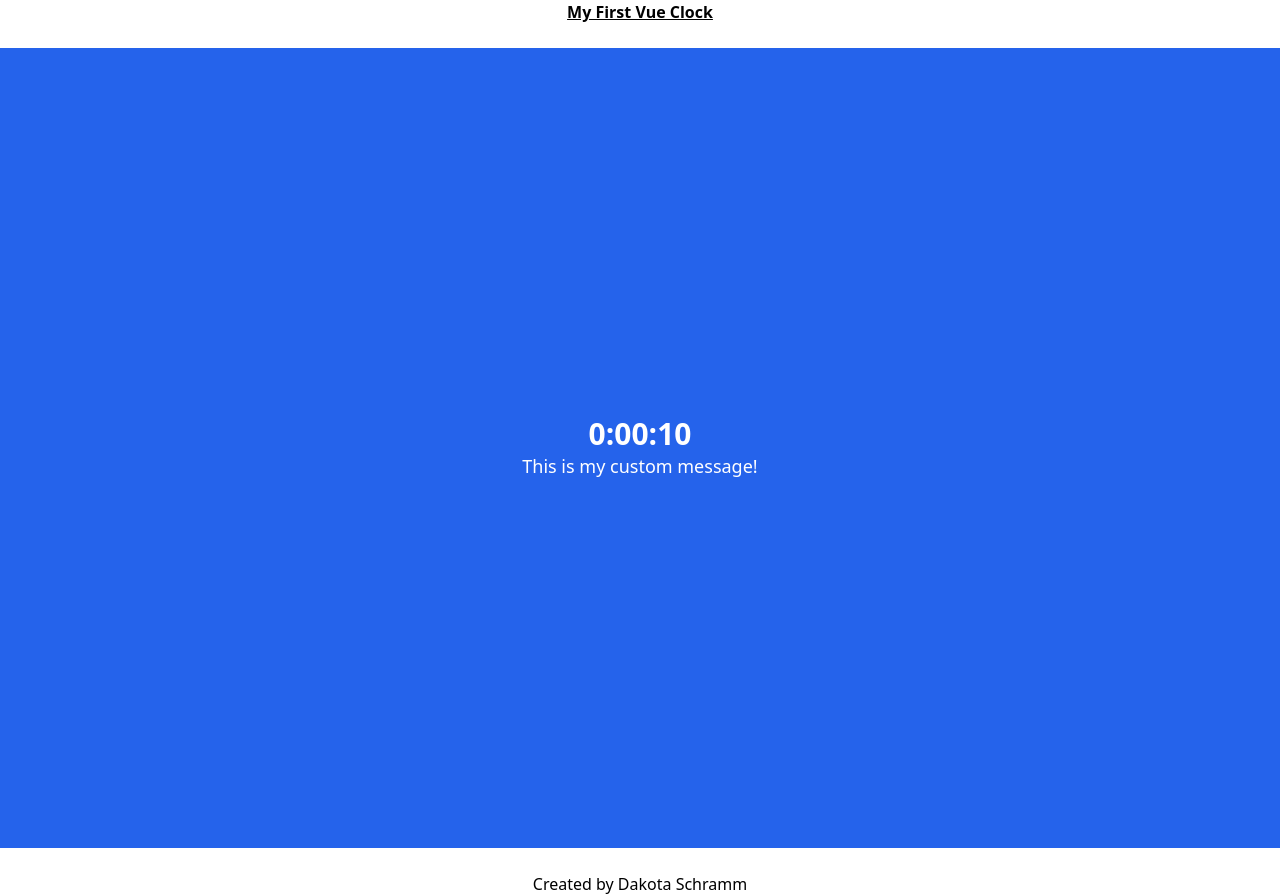
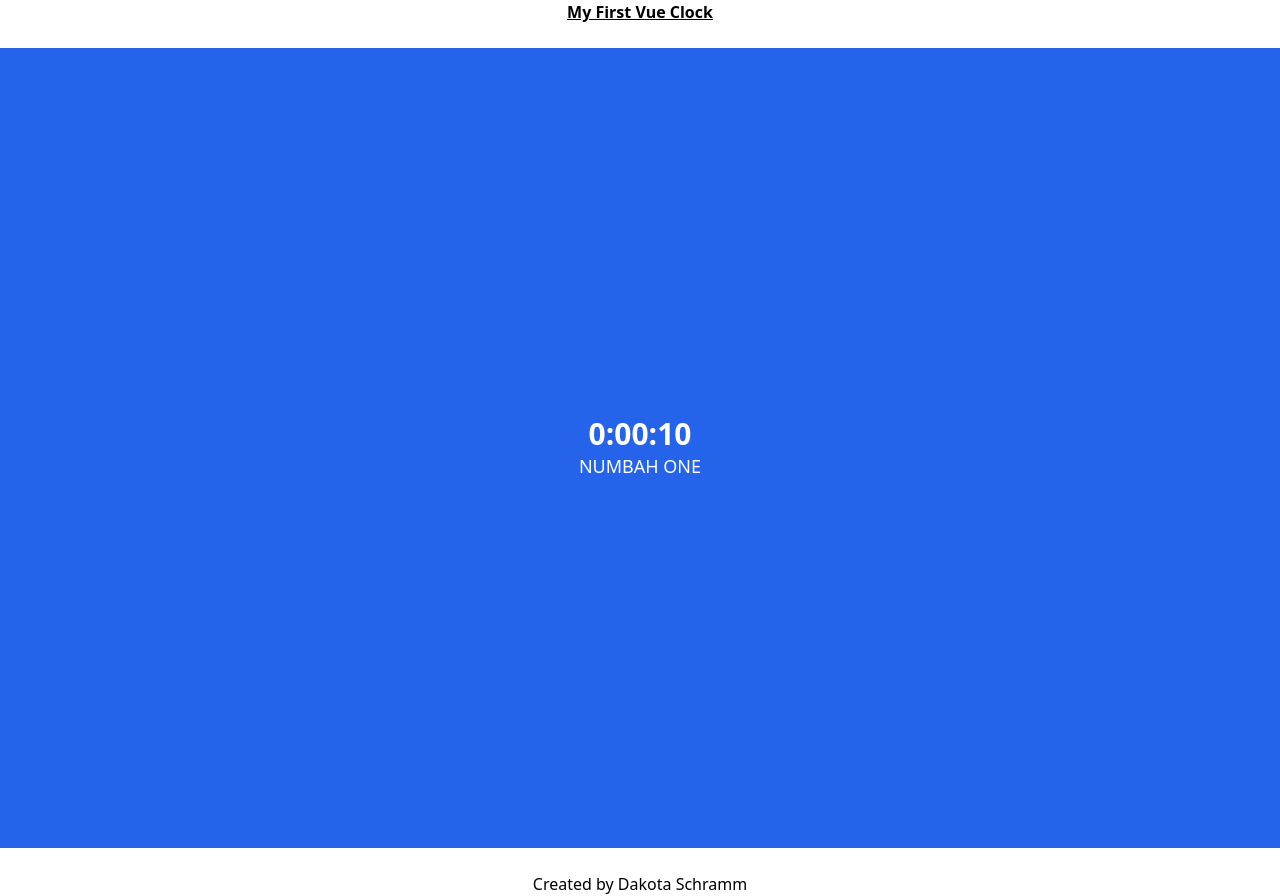
Before and after one commit to Dakota-Schramm/first-due, a Nuxt app: page / in a window 1280 px wide. Built offline with nearby package versions, Linux system fonts and the light colour scheme.

Commit message:
Add switch between messages shown.

```diff
--- a/pages/index.vue
+++ b/pages/index.vue
@@ -8,23 +8,29 @@ const addSecondsToTime = (date, seconds) => {
   return new Date(date.getTime() + seconds)
 }
 
-const now = new Date()
-const desiredTime = addSecondsToTime(now, 15)
+// const now = new Date()
+// const desiredTime = addSecondsToTime(now, 15)
 
-const countDownTime = desiredTime.getTime() - now.getTime()
+// const countDownTime = desiredTime.getTime() - now.getTime()
 
-const state = reactive({
-  time: countDownTime,
-  message: 'This is my custom message!'
-})
+const state = reactive([
+  { time: 15, message: 'NUMBAH ONE' },
+  { time: 15, message: 'Number two :^)' }
+])
 
 watch(state, () => {
-  if (state.time !== 0) incrementTime()
+  if (state.length < 0) return;
+
+  const time = state[0].time;
+  if (0 <= time) incrementTime()
+  else if (time === -1) state.shift()
+  else console.log('No more messages to display.')
 }, { immediate: true })
 
+
 function incrementTime() {
-  if (state.time > 0) setTimeout(() => { state.time-- }, ONE_SECOND);
-  else clearInterval(interval)
+  const timerIsActive =  -1 <= state[0].time;
+  if (timerIsActive) setTimeout(() => { state[0].time-- }, ONE_SECOND);
 }
 
 </script>
@@ -35,10 +41,10 @@ function incrementTime() {
   </header>
   <main class="flex flex-col items-center justify-center w-full h-screen text-lg text-white bg-blue-600">
     <div class="text-3xl font-bold">
-      {{ convertDisplayTime(state.time) }}
+      {{ convertDisplayTime(state[0].time) }}
     </div>
     <p>
-      {{ state.message }}
+      {{ state[0].message }}
     </p>
   </main>
   <footer class="mt-6">
```
